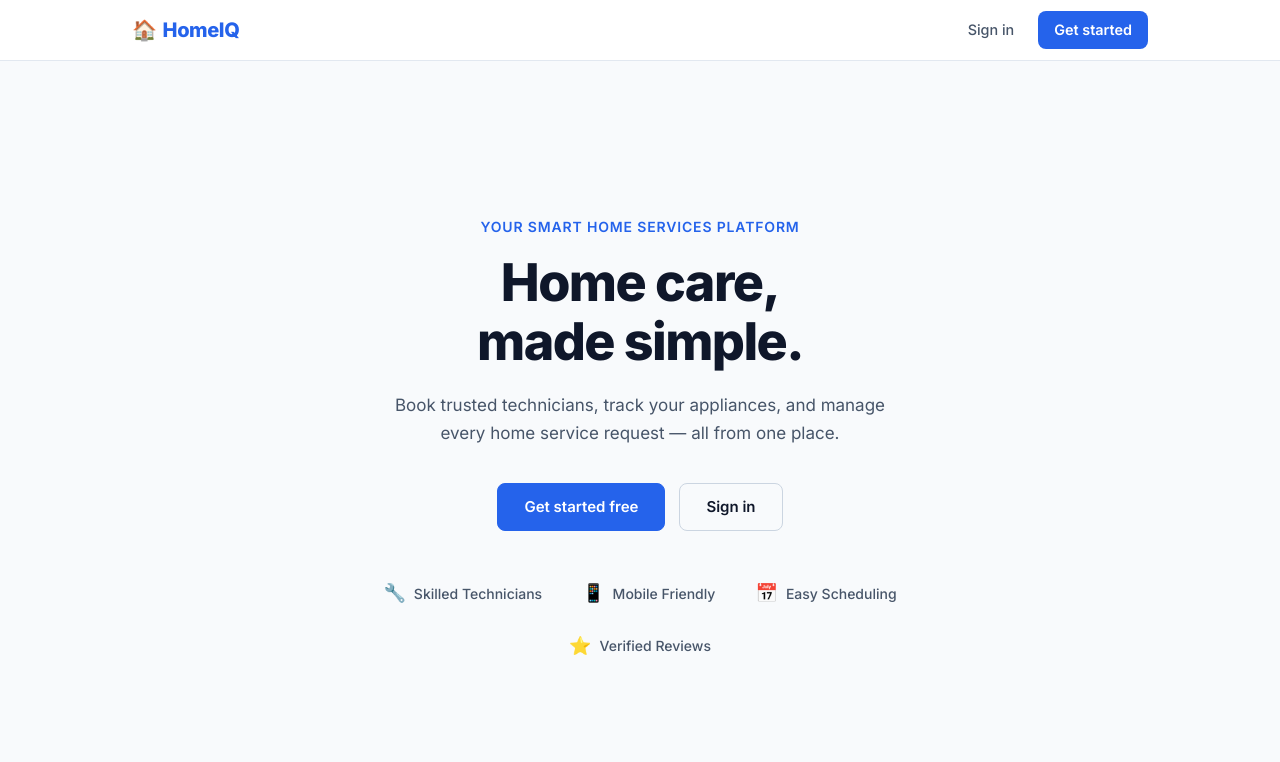
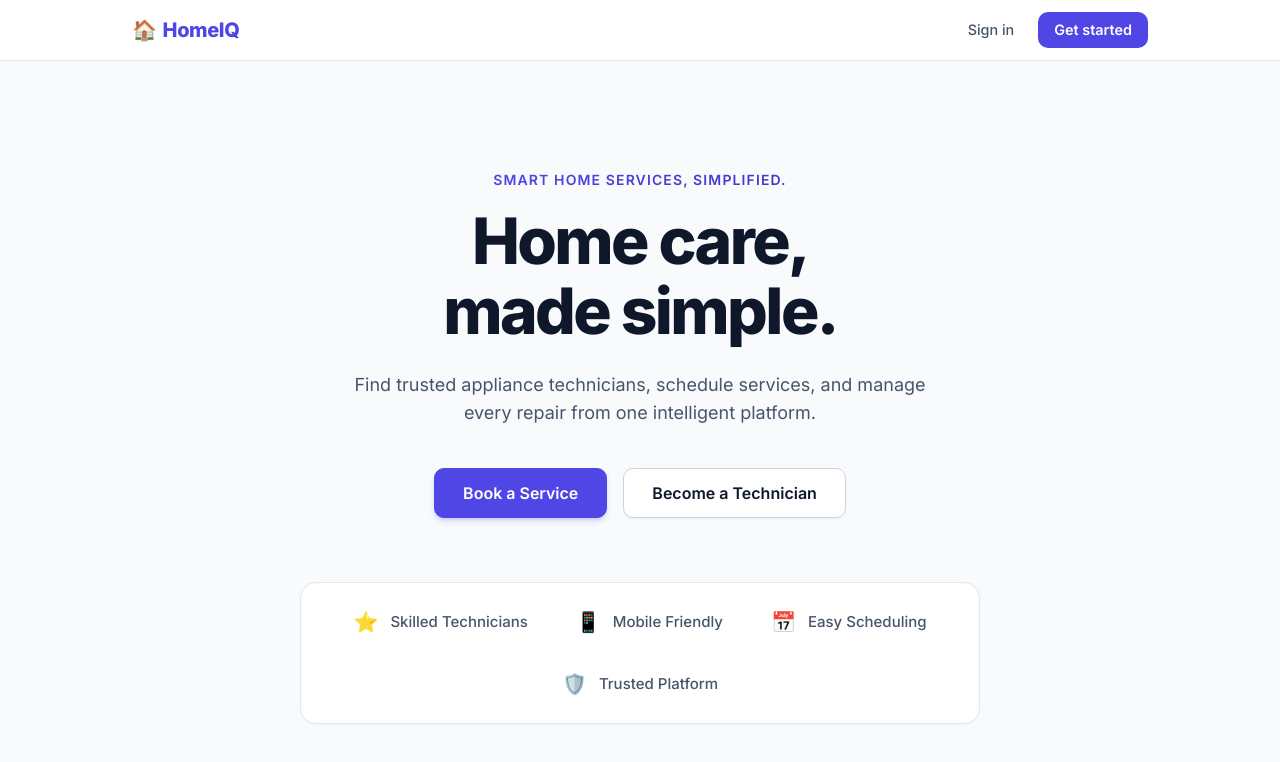
Before and after one commit to karthika1117/Home-IQ, a React (Vite) app: page / in a window 1280 px wide. Shown: the top 762 px of the page. Built offline with nearby package versions, Linux system fonts and the light colour scheme; no server answers.

Commit message:
Complete UI/UX Global Design System Redesign (Premium SaaS)

```diff
--- a/src/components/Card.css
+++ b/src/components/Card.css
@@ -3,6 +3,11 @@
   border: 1px solid var(--color-border);
   border-radius: var(--radius-lg);
   box-shadow: var(--shadow-sm);
+  transition: box-shadow 0.2s ease, transform 0.2s ease;
+}
+
+.card:hover {
+  box-shadow: var(--shadow-md);
 }
 
 .card--pad-sm  { padding: 1rem; }
@@ -11,13 +16,13 @@
 .card--pad-none { padding: 0; }
 
 .card__header {
-  padding-bottom: 1rem;
-  margin-bottom: 1rem;
+  padding-bottom: 1.25rem;
+  margin-bottom: 1.25rem;
   border-bottom: 1px solid var(--color-border);
 }
 
 .card__footer {
-  padding-top: 1rem;
-  margin-top: 1rem;
+  padding-top: 1.25rem;
+  margin-top: 1.25rem;
   border-top: 1px solid var(--color-border);
 }
--- a/src/components/Input.css
+++ b/src/components/Input.css
@@ -16,17 +16,18 @@
 
 .field__input {
   width: 100%;
-  padding: 0.625rem 0.875rem;
+  padding: 0.625rem 1rem;
   font-size: 0.9375rem;
   font-family: inherit;
   color: var(--color-text-primary);
   background-color: var(--color-surface);
-  border: 1.5px solid var(--color-border);
+  border: 1px solid var(--color-border-strong);
   border-radius: var(--radius-md);
-  transition: border-color 0.15s ease, box-shadow 0.15s ease;
+  transition: all 0.2s cubic-bezier(0.4, 0, 0.2, 1);
   box-sizing: border-box;
   -webkit-appearance: none;
   appearance: none;
+  box-shadow: inset 0 1px 2px rgba(0, 0, 0, 0.02);
 }
 
 .field__input::placeholder {
@@ -34,13 +35,13 @@
 }
 
 .field__input:hover {
-  border-color: var(--color-border-strong);
+  border-color: var(--color-border-focus);
 }
 
 .field__input:focus {
   outline: none;
   border-color: var(--color-primary);
-  box-shadow: 0 0 0 3px var(--color-primary-light);
+  box-shadow: var(--shadow-focus);
 }
 
 .field--error .field__input {
@@ -48,7 +49,7 @@
 }
 
 .field--error .field__input:focus {
-  box-shadow: 0 0 0 3px rgba(220, 38, 38, 0.12);
+  box-shadow: 0 0 0 3px var(--color-danger-bg);
 }
 
 .field__error {
--- a/src/index.css
+++ b/src/index.css
@@ -1,47 +1,55 @@
 /* =========================================================
-   HomeIQ — Global Design System
+   HomeIQ — Global Design System (Premium SaaS)
    ========================================================= */
+
+@import url('https://fonts.googleapis.com/css2?family=Inter:wght@400;500;600;700&display=swap');
 
 /* ----- Design tokens ----- */
 :root {
-  /* Brand */
-  --color-primary:        #2563eb;   /* Blue 600 */
-  --color-primary-dark:   #1d4ed8;   /* Blue 700 */
-  --color-primary-light:  #eff6ff;   /* Blue 50 */
+  /* Brand - Deep Blue / Indigo */
+  --color-primary:        #4f46e5;   /* Indigo 600 */
+  --color-primary-dark:   #4338ca;   /* Indigo 700 */
+  --color-primary-light:  #e0e7ff;   /* Indigo 100 */
+  --color-primary-alpha:  rgba(79, 70, 229, 0.1);
 
   /* Neutral surfaces */
-  --color-bg:             #f8fafc;   /* Slate 50 */
-  --color-surface:        #ffffff;
+  --color-bg:             #f8fafc;   /* Slate 50 - Very light neutral */
+  --color-surface:        #ffffff;   /* White */
   --color-surface-2:      #f1f5f9;   /* Slate 100 */
+  --color-surface-hover:  #f8fafc;
 
   /* Borders */
-  --color-border:         #e2e8f0;   /* Slate 200 */
+  --color-border:         #e2e8f0;   /* Slate 200 - Subtle */
   --color-border-strong:  #cbd5e1;   /* Slate 300 */
+  --color-border-focus:   #818cf8;   /* Indigo 400 */
 
   /* Text */
-  --color-text-primary:   #0f172a;   /* Slate 900 */
-  --color-text-secondary: #475569;   /* Slate 600 */
-  --color-text-muted:     #94a3b8;   /* Slate 400 */
+  --color-text-primary:   #0f172a;   /* Slate 900 - High contrast */
+  --color-text-secondary: #475569;   /* Slate 600 - Secondary */
+  --color-text-muted:     #94a3b8;   /* Slate 400 - Muted */
 
   /* Semantic */
-  --color-danger:         #dc2626;   /* Red 600 */
-  --color-success:        #16a34a;   /* Green 600 */
-  --color-warning:        #d97706;   /* Amber 600 */
+  --color-success:        #10b981;   /* Emerald 500 */
+  --color-success-bg:     #d1fae5;   /* Emerald 100 */
+  --color-warning:        #f59e0b;   /* Amber 500 */
+  --color-warning-bg:     #fef3c7;   /* Amber 100 */
+  --color-danger:         #ef4444;   /* Red 500 */
+  --color-danger-bg:      #fee2e2;   /* Red 100 */
+  --color-info:           #3b82f6;   /* Blue 500 */
+  --color-info-bg:        #dbeafe;   /* Blue 100 */
 
-  /* Info (used for placeholder messages) */
-  --color-info-bg:        #eff6ff;
-  --color-info-text:      #1d4ed8;
-  --color-info-border:    #bfdbfe;
+  /* Radius - Medium rounded corners */
+  --radius-sm:  6px;
+  --radius-md:  10px;
+  --radius-lg:  16px;
+  --radius-xl:  24px;
+  --radius-full: 9999px;
 
-  /* Radius */
-  --radius-sm:  4px;
-  --radius-md:  8px;
-  --radius-lg:  12px;
-  --radius-xl:  16px;
-
-  /* Shadows */
-  --shadow-sm:  0 1px 3px rgba(15, 23, 42, 0.07), 0 1px 2px rgba(15, 23, 42, 0.04);
-  --shadow-md:  0 4px 16px rgba(15, 23, 42, 0.09), 0 2px 6px rgba(15, 23, 42, 0.05);
+  /* Shadows - Soft and premium */
+  --shadow-sm:  0 1px 2px 0 rgba(0, 0, 0, 0.05);
+  --shadow-md:  0 4px 6px -1px rgba(0, 0, 0, 0.05), 0 2px 4px -2px rgba(0, 0, 0, 0.05);
+  --shadow-lg:  0 10px 15px -3px rgba(0, 0, 0, 0.05), 0 4px 6px -4px rgba(0, 0, 0, 0.025);
+  --shadow-focus: 0 0 0 3px rgba(79, 70, 229, 0.2);
 
   /* Typography */
   --font-sans: 'Inter', system-ui, -apple-system, BlinkMacSystemFont, 'Segoe UI',
@@ -65,8 +73,8 @@ html {
 
 body {
   font-family: var(--font-sans);
-  font-size: 1rem;
-  line-height: 1.6;
+  font-size: 0.9375rem; /* 15px base for cleaner look */
+  line-height: 1.5;
   color: var(--color-text-primary);
   background-color: var(--color-bg);
   -webkit-font-smoothing: antialiased;
--- a/src/pages/HomePage.css
+++ b/src/pages/HomePage.css
@@ -79,8 +79,8 @@
   align-items: center;
   justify-content: center;
   text-align: center;
-  padding: 4rem 1.25rem 3rem;
-  max-width: 680px;
+  padding: 6rem 1.25rem 4rem;
+  max-width: 720px;
   margin: 0 auto;
   width: 100%;
   box-sizing: border-box;
@@ -91,87 +91,104 @@
   font-weight: 600;
   color: var(--color-primary);
   text-transform: uppercase;
-  letter-spacing: 0.06em;
+  letter-spacing: 0.08em;
   margin: 0 0 1rem;
+  background: linear-gradient(135deg, var(--color-primary) 0%, var(--color-primary-dark) 100%);
+  -webkit-background-clip: text;
+  -webkit-text-fill-color: transparent;
 }
 
 .home-hero__title {
-  font-size: clamp(2rem, 5vw, 3.25rem);
+  font-size: clamp(2.5rem, 6vw, 4rem);
   font-weight: 800;
   color: var(--color-text-primary);
-  line-height: 1.12;
-  letter-spacing: -0.03em;
-  margin: 0 0 1.25rem;
+  line-height: 1.1;
+  letter-spacing: -0.04em;
+  margin: 0 0 1.5rem;
 }
 
 .home-hero__desc {
-  font-size: 1.0625rem;
+  font-size: 1.125rem;
   color: var(--color-text-secondary);
-  line-height: 1.65;
-  margin: 0 0 2.25rem;
-  max-width: 520px;
+  line-height: 1.6;
+  margin: 0 0 2.5rem;
+  max-width: 580px;
 }
 
 .home-hero__actions {
   display: flex;
-  gap: 0.875rem;
+  gap: 1rem;
   flex-wrap: wrap;
   justify-content: center;
-  margin-bottom: 3rem;
+  margin-bottom: 4rem;
 }
 
 .home-btn {
   display: inline-flex;
   align-items: center;
   justify-content: center;
-  font-size: 0.9375rem;
+  font-size: 1rem;
   font-weight: 600;
-  padding: 0.7rem 1.625rem;
+  padding: 0.75rem 1.75rem;
   border-radius: var(--radius-md);
   text-decoration: none;
-  transition: background-color 0.15s, border-color 0.15s, color 0.15s;
-  border: 1.5px solid transparent;
+  transition: all 0.2s cubic-bezier(0.4, 0, 0.2, 1);
+  border: 1px solid transparent;
 }
 
 .home-btn--primary {
   background-color: var(--color-primary);
   color: #fff;
   border-color: var(--color-primary);
+  box-shadow: 0 4px 6px -1px rgba(79, 70, 229, 0.2), 0 2px 4px -2px rgba(79, 70, 229, 0.2);
 }
 
 .home-btn--primary:hover {
   background-color: var(--color-primary-dark);
   border-color: var(--color-primary-dark);
+  box-shadow: 0 10px 15px -3px rgba(79, 70, 229, 0.25), 0 4px 6px -4px rgba(79, 70, 229, 0.15);
+  transform: translateY(-1px);
 }
 
 .home-btn--ghost {
-  background-color: transparent;
+  background-color: var(--color-surface);
   color: var(--color-text-primary);
   border-color: var(--color-border-strong);
+  box-shadow: var(--shadow-sm);
 }
 
 .home-btn--ghost:hover {
-  background-color: var(--color-surface-2);
+  background-color: var(--color-surface-hover);
+  border-color: var(--color-border-focus);
+  box-shadow: var(--shadow-md);
+  transform: translateY(-1px);
 }
 
 /* Feature strip */
 .home-features {
   display: flex;
-  gap: 1.5rem 2.5rem;
+  gap: 2rem 3rem;
   flex-wrap: wrap;
   justify-content: center;
+  padding: 1.5rem;
+  background: var(--color-surface);
+  border-radius: var(--radius-lg);
+  box-shadow: var(--shadow-sm);
+  border: 1px solid var(--color-border);
 }
 
 .home-feature {
   display: flex;
   align-items: center;
-  gap: 0.5rem;
+  gap: 0.75rem;
 }
 
-.home-feature__icon { font-size: 1.125rem; }
+.home-feature__icon {
+  font-size: 1.25rem;
+}
 
 .home-feature__label {
-  font-size: 0.875rem;
+  font-size: 0.9375rem;
   font-weight: 500;
   color: var(--color-text-secondary);
 }
--- a/src/pages/HomePage.jsx
+++ b/src/pages/HomePage.jsx
@@ -9,7 +9,7 @@ export default function HomePage() {
       <header className="home-header">
         <div className="home-header__inner">
           <span className="home-header__brand">
-            <span aria-hidden="true">🏠</span> HomeIQ
+            <span aria-hidden="true" style={{color: 'var(--color-primary)'}}>🏠</span> HomeIQ
           </span>
           <nav className="home-header__nav">
             <Link to="/login" className="home-header__link">Sign in</Link>
@@ -20,26 +20,25 @@ export default function HomePage() {
 
       {/* Hero */}
       <main className="home-hero">
-        <p className="home-hero__eyebrow">Your smart home services platform</p>
+        <p className="home-hero__eyebrow">Smart Home Services, Simplified.</p>
         <h1 className="home-hero__title">
           Home care,<br />made simple.
         </h1>
         <p className="home-hero__desc">
-          Book trusted technicians, track your appliances, and manage every home
-          service request — all from one place.
+          Find trusted appliance technicians, schedule services, and manage every repair from one intelligent platform.
         </p>
         <div className="home-hero__actions">
-          <Link to="/signup" className="home-btn home-btn--primary">Get started free</Link>
-          <Link to="/login" className="home-btn home-btn--ghost">Sign in</Link>
+          <Link to="/signup?role=customer" className="home-btn home-btn--primary">Book a Service</Link>
+          <Link to="/signup?role=technician" className="home-btn home-btn--ghost">Become a Technician</Link>
         </div>
 
         {/* Feature strip */}
         <div className="home-features">
           {[
-            { icon: '🔧', label: 'Skilled Technicians' },
+            { icon: '⭐', label: 'Skilled Technicians' },
             { icon: '📱', label: 'Mobile Friendly' },
             { icon: '📅', label: 'Easy Scheduling' },
-            { icon: '⭐', label: 'Verified Reviews' },
+            { icon: '🛡️', label: 'Trusted Platform' },
           ].map(({ icon, label }) => (
             <div key={label} className="home-feature">
               <span className="home-feature__icon" aria-hidden="true">{icon}</span>
```
Also changed, not shown: src/components/Button.css (+22 -15 lines), src/pages/customer/Dashboard.css (+32 -16 lines).
